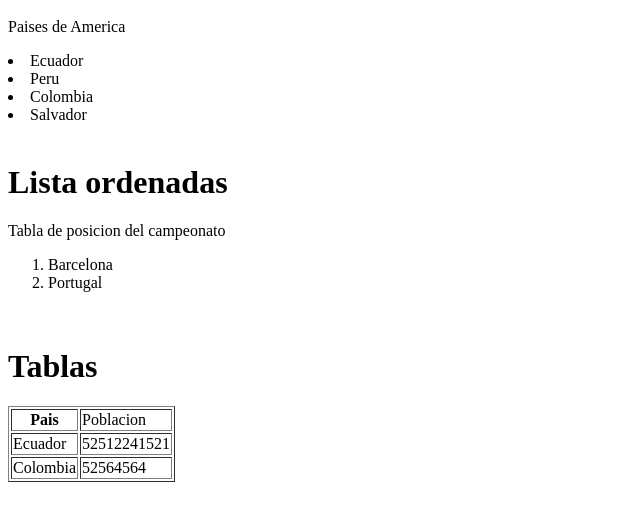
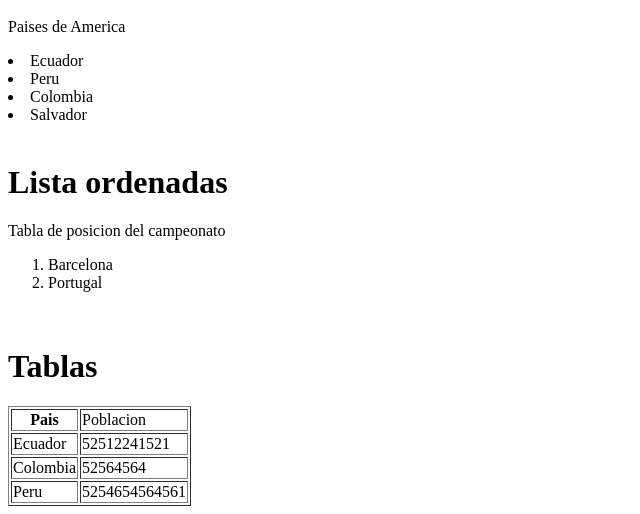
Before and after one commit to jonapardo/holamundohtml, a plain HTML site: page vistas/index.html in a window 1280 px wide. Shown: the part 726-1240 px from the top of the page, without its empty margins (0-640 px from the left). Before the commit the page ends 1216 px from the top, so only its background shows below. Drawn offline with Linux system fonts and the light colour scheme.

Commit message:
trabajo largo

```diff
--- a/vistas/index.html
+++ b/vistas/index.html
@@ -106,6 +106,11 @@
         <td>52564564</td>
 
     </tr>
+    <tr>
+        <td>Peru</td>
+        <td>5254654564561</td>
+
+    </tr>
 </table>
 </form>
 
```
